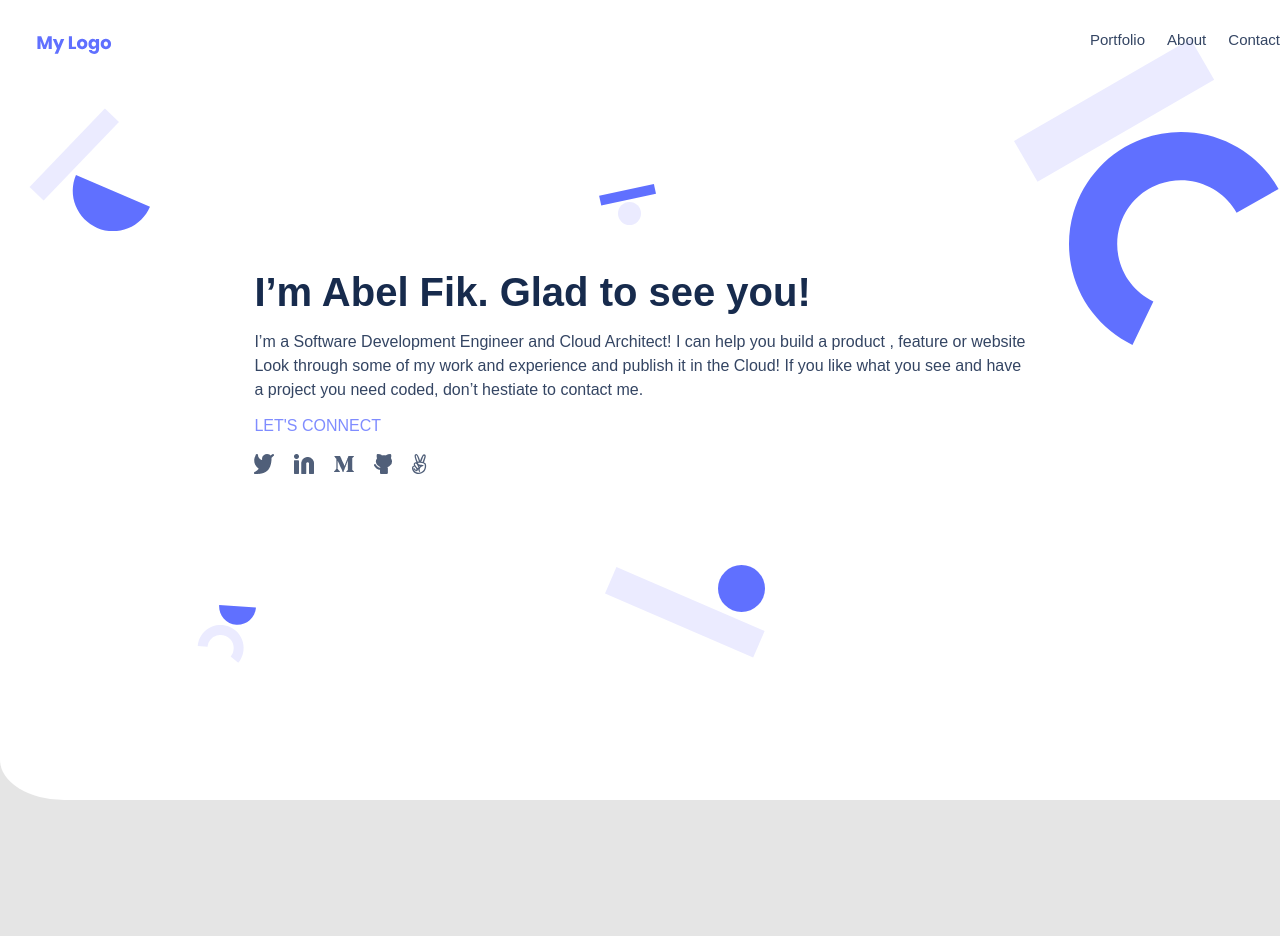
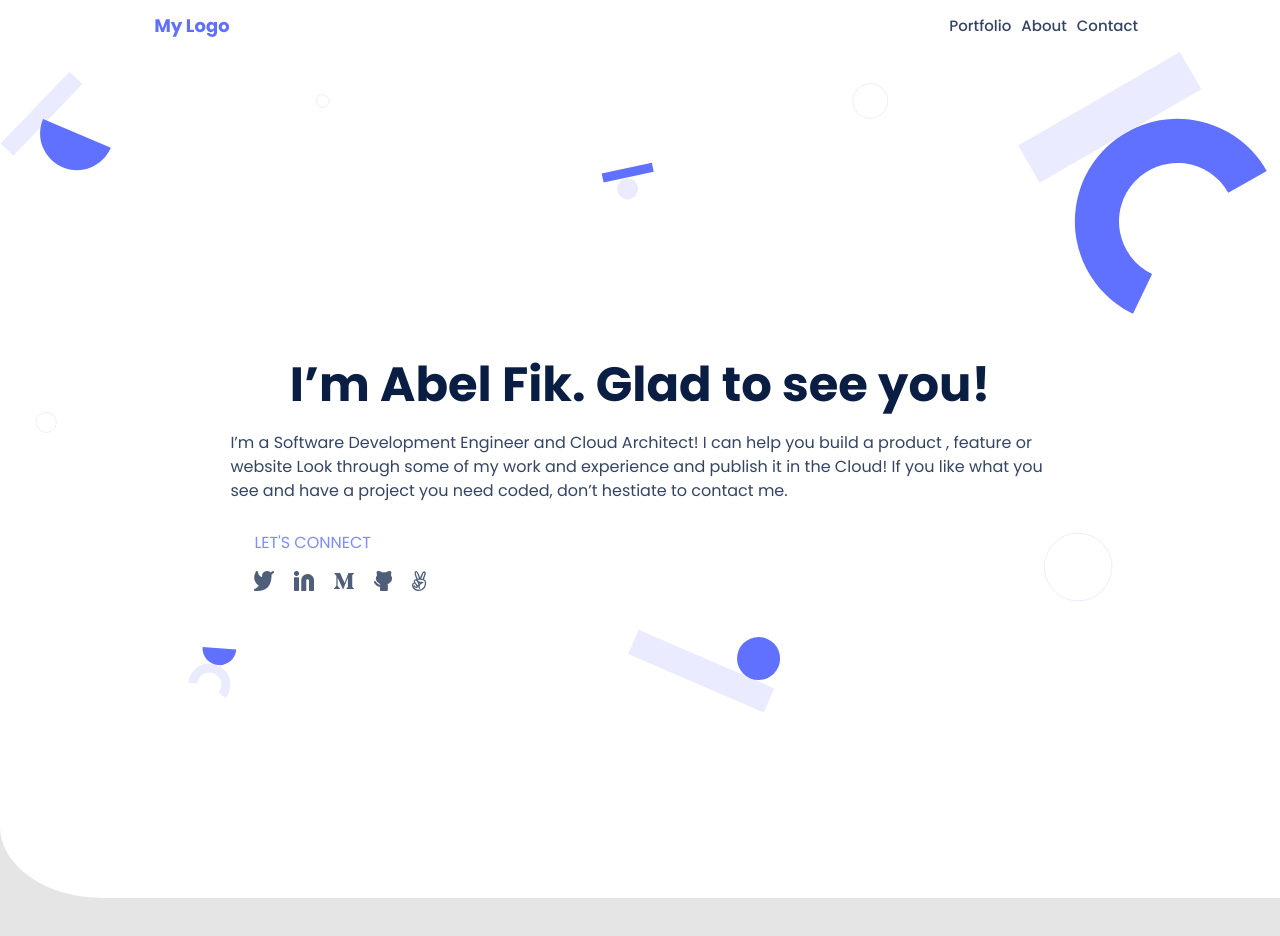
Before and after one commit to abel12-pro/Portfolio_mobileFirst, a website: page index.html in a window 1280 px wide. After the commit the page ends 898 px from the top, so only its background shows below. Drawn offline with Linux system fonts and the light colour scheme.

Commit message:
Update home page style  as per CR

```diff
--- a/style.css
+++ b/style.css
@@ -1,3 +1,7 @@
+
+@import url('https://fonts.googleapis.com/css2?family=Lato:ital,wght@0,300;0,400;0,700;0,900;1,300;1,400;1,700;1,900&family=Poppins:ital,wght@0,100;0,200;0,300;0,400;0,500;0,600;0,700;0,800;0,900;1,100;1,200;1,300;1,400;1,500;1,600;1,700;1,800;1,900&display=swap');
+
+
 body {
   background-color: #e5e5e5;
   margin: 0;
@@ -5,11 +9,14 @@ body {
 
 .home-page {
   background-color: #fff;
-  border-radius: 0 0 0 5%;
+  border-radius: 0 0 0 8%;
 }
 
 #nav {
   display: flex;
+  justify-content: space-between;
+  height: 100%;
+  align-items: center;
 }
 
 .hamburger {
@@ -17,7 +24,6 @@ body {
   height: 30px;
   display: flex;
   align-items: center;
-  margin-top: 20px;
 }
 
 #nav nav:hover {
@@ -29,54 +35,34 @@ body {
 }
 
 #home_presentation {
-  background-image:
-    url("../image/Ellipse 11.png"),
-    url("../image/Rectangle 4.png"),
-    url("../image/Ellipse\ 3.png"),
-    url("../image/Ellipse\ 8.png"),
-    url("../image/Ellipse\ 5.png"),
-    url("../image/Rectangle\ 7.png"),
-    url("../image/Ellipse 12.png"),
-    url("../image/Ellipse 4.png"),
-    url("../image/Rectangle\ 5.png"),
-    url("../image/Ellipse\ 13.png"),
-    url("../image/Ellipse\ 15.png");
-  background-position:
-    19px 79px,
-    294px 68px,
-    323px 102px,
-    214px 110px,
-    125px 106px,
-    127px 98px,
-    370px 385px,
-    290px 509px,
-    240px 507px,
-    357px 392px,
-    106px 497px;
+  background-image: url(./image/bg-mobile.svg);
   background-repeat: no-repeat;
+  background-size: cover;
   display: flex;
   flex-direction: column;
   justify-content: center;
-  height: 600px;
+  height: 604px;
+  padding: 0px 24px;
 }
 
 .short-presentation {
-  font-family: Poppins, sans-serif;
-  font-weight: bold;
-  font-size: 40px;
-  color: #172b4d;
-  line-height: 52px;
-  text-align: start;
-  margin: 0 24px;
+  font-family: 'Poppins',sans-serif;
+    font-style: normal;
+    font-weight: 700;
+    font-size: 40px;
+    line-height: 52px;
+    color: #172B4D;
+    margin: 0 auto;
+    padding-top: 15px;
 }
 
 #home_presentation p {
-  font-family: Poppins, sans-serif;
-  font-weight: normal;
+  font-family: 'Poppins', sans-serif;
+  font-style: normal;
+  font-weight: 400;
   font-size: 16px;
   line-height: 24px;
   color: #344563;
-  margin: 12px 24px 0 24px;
 }
 
 #contact ul {
@@ -131,10 +117,6 @@ footer h3:hover {
   display: flex;
   align-items: center;
   text-align: center;
-  margin-left: 24px;
-  margin-top: 20px;
-  width: 25%;
-  margin-right: 60%;
 }
 
 #nav .logo:hover {
@@ -156,11 +138,17 @@ footer h3:hover {
     display: none;
   }
 
+  #nav {
+    display: flex;
+    justify-content: space-between;
+    padding: 0px 142px;
+    height: 100%;
+    align-items: center;
+  }
+
   #nav .internal-link {
     display: flex;
-    justify-content: space-between;
-    min-width: 190px;
-    margin-top: 30px;
+    gap: 10px;
   }
 
   #nav .internal-link li {
@@ -176,39 +164,21 @@ footer h3:hover {
     color: #344563;
   }
 
-  .home-page {
-    height: 100vh;
-    background-image:
-      url("../image/ed1.svg"),
-      url("../image/rd1.svg"),
-      url("../image/ed2.svg"),
-      url("../image/rd2.svg"),
-      url("../image/ed3.svg"),
-      url("../image/rd3.svg"),
-      url("../image/ed4.svg"),
-      url("../image/rd4.svg"),
-      url("../image/ed5.svg"),
-      url("../image/ed6.svg");
-    background-repeat: no-repeat;
-    background-position:
-      99.95% 22.5%,
-      94% 6%,
-      58.2% 75%,
-      54% 80%,
-      5% 24%,
-      2.4% 15.23%,
-      49.16% 26%,
-      49% 23.5%,
-      16% 82%,
-      17.6% 77.5%;
+  #home_presentation {
+    background-image: url(./image/bg-desktop.svg);
+    background-size: contain;
+    height: 846px;
+    padding-left: 18%;
+    padding-right: 18%;
   }
 
-  #home_presentation {
-    height: 916px;
-    margin-left: 18%;
-    margin-right: 18%;
-    margin-top: 200px;
-    justify-content: stretch;
-    background-image: none;
+  .short-presentation {
+    font-family: 'Poppins', sans-serif;
+    font-style: normal;
+    font-weight: 700;
+    font-size: 48px;
+    line-height: 60px;
+    color: #091E42;
+
   }
 }
```
